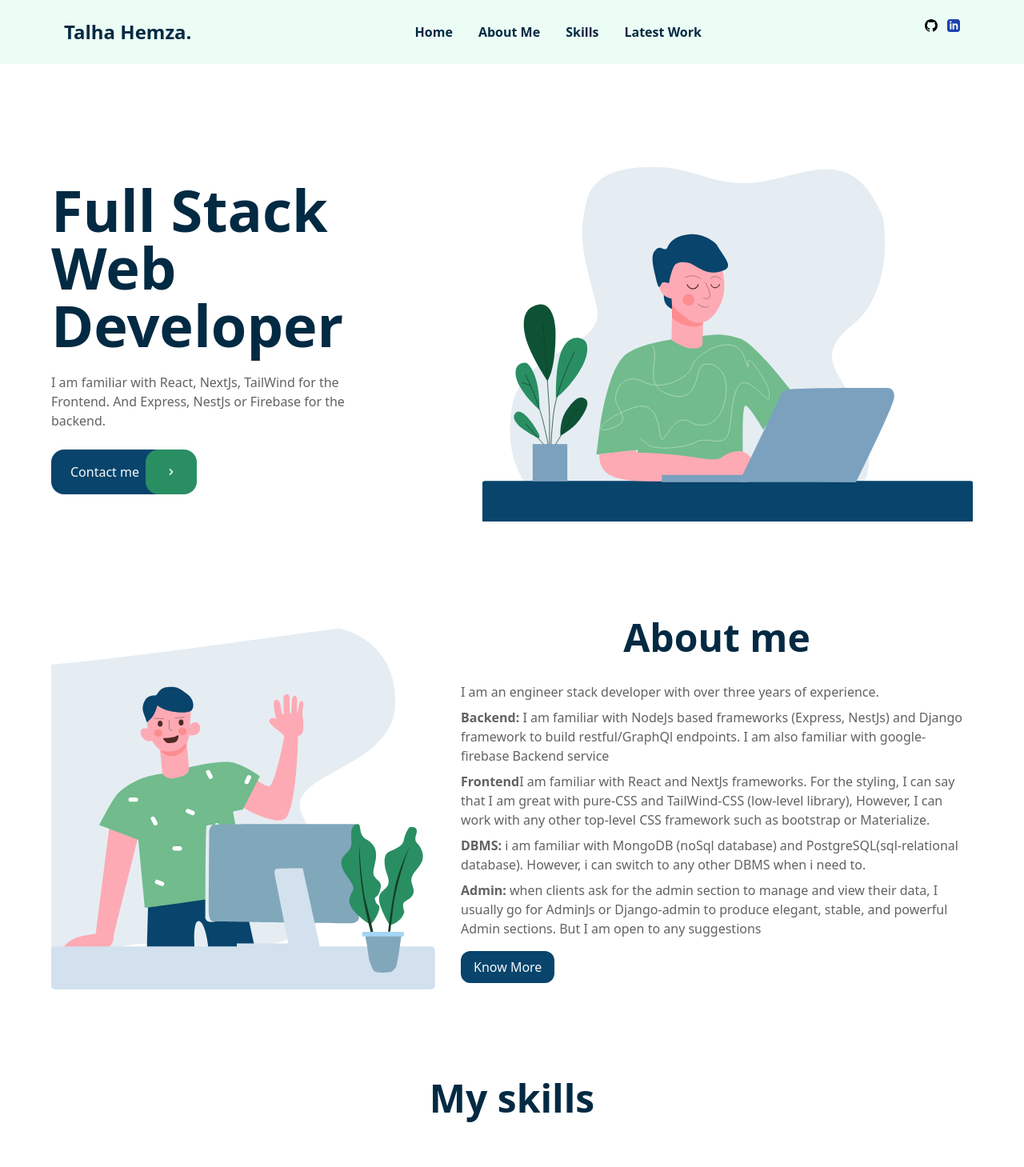
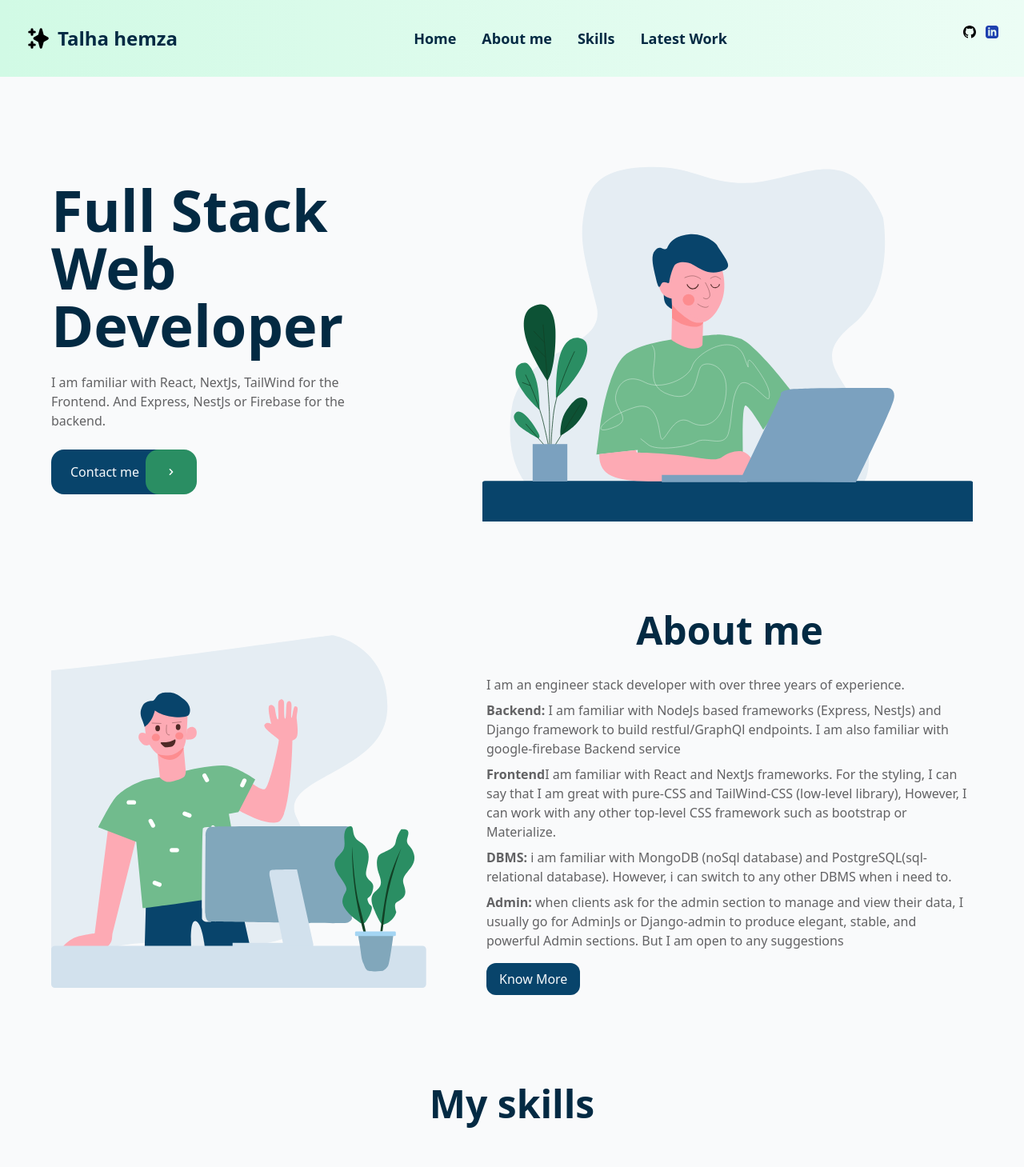
Before and after one commit to bofilio/nexPortfolio, a Next.js app: page / in a window 1280 px wide. Shown: the top 1459 px of the page at 80% size. Built offline with nearby package versions, Linux system fonts and the light colour scheme.

Commit message:
version 1.0

```diff
--- a/components/icons/CloseIcon.js
+++ b/components/icons/CloseIcon.js
@@ -5,7 +5,7 @@ const CloseIcon = ({ className }) => {
         <svg className={className} xmlns="http://www.w3.org/2000/svg"
             viewBox="0 0 18 18">
             <path
-                d="M14.53 4.53l-1.06-1.06L9 7.94 4.53 3.47 3.47 4.53 7.94 9l-4.47 4.47 1.06 1.06L9 10.06l4.47 4.47 1.06-1.06L10.06 9z">
+                d="M14.53 4.53l-1.06-1.06L9 7.94 4.53 3.47 3.47 4.53 7.94 9l-4.47 4.47 1.06 1.06L9 10.06l4.47 4.47 1.06-1.06L10.06 9z" fill="currentColor">
             </path>
         </svg>
     )
--- /dev/null
+++ b/components/icons/MagicIcon.js
@@ -0,0 +1,11 @@
+import React from 'react'
+
+const MagicIcon = ({className}) => {
+    return (
+        <svg xmlns="http://www.w3.org/2000/svg" className={className} viewBox="0 0 20 20" fill="currentColor">
+        <path fillRule="evenodd" d="M5 2a1 1 0 011 1v1h1a1 1 0 010 2H6v1a1 1 0 01-2 0V6H3a1 1 0 010-2h1V3a1 1 0 011-1zm0 10a1 1 0 011 1v1h1a1 1 0 110 2H6v1a1 1 0 11-2 0v-1H3a1 1 0 110-2h1v-1a1 1 0 011-1zM12 2a1 1 0 01.967.744L14.146 7.2 17.5 9.134a1 1 0 010 1.732l-3.354 1.935-1.18 4.455a1 1 0 01-1.933 0L9.854 12.8 6.5 10.866a1 1 0 010-1.732l3.354-1.935 1.18-4.455A1 1 0 0112 2z" clipRule="evenodd" />
+      </svg>
+    )
+}
+
+export default MagicIcon
--- a/components/layout/Footer.js
+++ b/components/layout/Footer.js
@@ -1,14 +1,22 @@
 import React from 'react'
-
+import MagicIcon from '../icons/MagicIcon'
+import LinkedInIcon from "../icons/LinkedInIcon";
+import GithubIcon from "../icons/GithubIcon";
+import MySocialLinks from '../util/MySocialLinks';
 const Footer = () => {
   return (
-        <footer className="bg-green-50 lg:px-16 px-4">
+    <footer className=" bg-gradient-to-r from-green-100 to-green-50 lg:px-16 px-4">
       <div className="flex flex-col mt-28 p-8 h-64  container m-auto">
-          <h1 className="text-dark text-2xl font-bold mb-4">Talha Hemza.</h1>
+        <div className="flex items-center mb-4">
+          <MagicIcon className=" w-8 h-8" />
+          <h1 className="text-dark text-2xl font-bold ">Talha Hemza.</h1>
+        </div>
+
         <p className="text-gray">It's always awsome to bring good ideas online.</p>
         <div className="flex-grow" />
-          <div className="flex items-center text-dark self-center space-x-8">
+        <div className="flex items-center text-dark self-center space-x-8 mb-2">
           <span>email me : hemzatalha@gmail.com</span>
+          <MySocialLinks/>
         </div>
         <hr className=" border-gray-300 w-3/4 self-center" />
       </div>
--- a/components/layout/Header.js
+++ b/components/layout/Header.js
@@ -1,9 +1,12 @@
 import React from 'react'
 import LinkedInIcon from "../icons/LinkedInIcon";
 import GithubIcon from "../icons/GithubIcon";
+
 const Header = () => {
+    const [menuOpen, setMenuOpen] = React.useState(false);
     return (
-        <nav className=" w-full fixed top-0  bg-green-50 lg:px-16 px-4">
+
+        <nav className=" w-full fixed top-0  bg-gradient-to-r from-blue-200 to-blue-50 lg:px-16 px-4">
             <div className="flex items-center justify-between  py-6 px-4 container m-auto">
                 <h1 className="text-dark text-2xl font-bold">Talha Hemza.</h1>
                 <div className="flex items-center space-x-8 font-semibold text-dark">
--- /dev/null
+++ b/components/layout/ResponsiveNavBar.js
@@ -0,0 +1,52 @@
+import React, { useState } from 'react';
+
+import MagicIcon from '../icons/MagicIcon';
+import MySocialLinks from '../util/MySocialLinks';
+
+
+
+
+const sections = ['Home', 'About me', 'Skills', 'Latest Work'];
+const MenuIcon = ({ menuOpen }) => (
+  <svg xmlns="http://www.w3.org/2000/svg" className={`transition duration-200 ease-linear h-8 w-8 ${menuOpen ? 'transform rotate-90' : ''}`} viewBox="0 0 20 20" fill="currentColor">
+    <path fillRule="evenodd" d="M3 7a1 1 0 011-1h12a1 1 0 110 2H4a1 1 0 01-1-1zM3 13a1 1 0 011-1h12a1 1 0 110 2H4a1 1 0 01-1-1z" clipRule="evenodd" />
+  </svg>
+);
+
+
+export const ResponsiveNavBar = () => {
+  const [menuOpen, setMenuOpen] = useState(false);
+  const navLinks = sections.map(
+    section => <a key={section} href={`#${section.replace(" ", "_")}`}
+      className="no-underline text-lg text-dark font-semibold hover:text-gray-600"
+      onClick={() => setMenuOpen(!menuOpen)}
+    >{section}</a>
+    );
+
+  return (
+    <nav className="w-full fixed top-0  bg-gradient-to-r from-green-100 to-green-50  ">
+      {/**menu on large screen */}
+      <div className="flex items-center justify-between p-8">
+        <div className="flex items-center">
+          <MagicIcon className="w-8 h-8 mr-2" />
+          <a href="#home" className="text-2xl font-bold no-underline text-dark hover:text-gray-600"> Talha hemza</a>
+        </div>
+        <nav className="hidden md:block space-x-8">
+          {navLinks}
+        </nav>
+        <button type="button" aria-label="Toggle mobile menu" onClick={() => setMenuOpen(!menuOpen)} className="rounded md:hidden focus:outline-none focus:ring focus:ring-gray-500 focus:ring-opacity-50">
+          <MenuIcon menuOpen={menuOpen} />
+        </button>
+        <MySocialLinks className=" hidden md:flex"/>
+      </div>
+      {/**menu on mobile screen */}
+      {
+        menuOpen &&
+        <nav className="p-4 flex flex-col items-center  space-y-3 md:hidden">
+          {navLinks}
+        </nav>
+
+      }
+    </nav>
+  );
+};
--- a/components/sections/About.js
+++ b/components/sections/About.js
@@ -7,9 +7,9 @@ import CloseIcon from '../icons/CloseIcon'
 
 const About = () => {
     return (
-        <section id="About" className="flex lg:flex-row lg:space-y-0 space-y-8 flex-col items-center w-full justify-around pt-28 space-x-8">
-          <div className="lg:block hidden lg:w-5/12 flex-shrink-0">
-            <img className=" w-full h-auto" src="/img/about2.svg" alt="" />
+        <section id="About_me" className="flex lg:flex-row lg:space-y-0 space-y-8 flex-col items-center w-full justify-around pt-28 space-x-8">
+          <div className=" lg:flex justify-start hidden lg:w-1/2 max-w-lg flex-shrink-0">
+            <img className=" w-11/12 h-auto" src="/img/about2.svg" alt="" />
           </div>
           <div className="flex flex-col items-start space-y-4 flex-grow">
             <h1 className="lg:text-5xl text-3xl self-center font-bold text-dark mb-4">About me</h1>
@@ -45,7 +45,7 @@ const About = () => {
               <Modal className="fixed top-0 items-center justify-center left-0 w-full h-full z-40">
                 <div className=" relative  bg-white lg:max-w-screen-md w-11/12  shadow-lg z-50 max-h-3/4 overflow-y-auto rounded" >
                   <CloseModal className=" z-50 absolute top-8 right-8 ">
-                    <CloseIcon className=" text-gray-800 w-4 h-4" />
+                    <CloseIcon className=" text-red-800 w-4 h-4" />
                   </CloseModal>
                   <div className="flex flex-col space-y-4 lg:p-16 p-4">
                     <h1 className="lg:text-5xl text-3xl font-bold text-dark">Know more</h1>
--- a/components/sections/Banner.js
+++ b/components/sections/Banner.js
@@ -38,7 +38,7 @@ const Banner = () => {
           <Modal className="fixed top-0 left-0 w-full h-full items-center justify-center z-30">
             <div className=" relative flex  items-center bg-white lg:w-full w-11/12 max-w-lg  shadow-lg z-40 py-12 px-8 overflow-y-auto rounded-2xl">
               <CloseModal className=" z-50 absolute top-8 right-8 ">
-                <CloseIcon className=" text-gray-800 w-4 h-4" />
+                <CloseIcon className=" text-red-800 w-4 h-4" />
               </CloseModal>
                 {
                   res_status !=null &&
@@ -60,9 +60,9 @@ const Banner = () => {
                 </div>
                 <div className="flex items-center justify-end space-x-4">
                   <CloseModal>
-                    <button type='button' className="px-4 py-2 bg-error text-light rounded-lg" data-dismiss="modal">Cancel</button>
+                    <button type='button' className="px-4 py-2 bg-red-500 text-light rounded-lg" data-dismiss="modal">Cancel</button>
                   </CloseModal>
-                  <button type='submit' className="px-4 py-2 bg-primary text-light rounded-lg">Send</button>
+                  <button type='submit' className="px-4 py-2 bg-secondary text-light rounded-lg">Send</button>
                 </div>
               </form>
             </div>
--- a/components/sections/Latest.js
+++ b/components/sections/Latest.js
@@ -4,7 +4,7 @@ import ClockIcon from '../icons/ClockIcon'
 import GithubIcon from "../icons/GithubIcon";
 const Latest = () => {
   return (
-        <section id="Latest" className="space-y-8  pt-28">
+    <section id="Latest_Work" className="space-y-8  pt-28">
       <h1 className="text-center lg:text-5xl text-3xl font-bold text-dark">
         Latest work
       </h1>
@@ -12,7 +12,7 @@ const Latest = () => {
 
         <div className=" flex flex-shrink-0 m-2 flex-col text-xs border-2 border-gray-300 space-y-2 w-60  bg-white shadow-xl rounded-xl p-4">
           <div className="flex justify-center items-center">
-                <img className=" w-full h-40 " src="/media/restau.png" />
+            <img className=" w-full h-40 " src="/img/banner.svg" />
           </div>
           <h1 className="self-center text-gray font-bold text-lg">My portfolio</h1>
           <p className="text-gray text-center">This is the current portfolio you are in</p>
@@ -28,22 +28,23 @@ const Latest = () => {
           </div>
 
           <div className="flex items-center justify-center space-x-2">
-                <a className=" flex items-center border-2 border-gray-800 p-2 rounded-md space-x-2 text-gray-800"
-                  href="https://github.com/bofilio/restaurant_landing">
+            <a className=" flex items-center border-2 border-gray-800 p-2 rounded-md space-x-2 hover:bg-gray-800 hover:text-gray-100 text-gray-800"
+              href="https://github.com/bofilio/nexPortfolio">
               <GithubIcon className="w-4 h-4" />
             </a>
-                <a className="flex items-center border-2 border-blue-600  p-2 rounded-md space-x-2 text-blue-600"
-                  href="https://bofilio.github.io/restaurant_landing/">
+            <a className="flex items-center border-2 p-2 rounded-md space-x-2 border-blue-500 hover:bg-blue-500 hover:text-gray-100 text-blue-600"
+              href="#">
               <DemoIcon className="w-4 h-4" />
             </a>
           </div>
         </div>
+
         <div className=" flex flex-shrink-0 m-2 flex-col text-xs border-2 border-gray-300 space-y-2 w-60  bg-white shadow-xl rounded-xl p-4">
           <div className="flex justify-center items-center">
             <img className=" w-full h-40 " src="/media/restau.png" />
           </div>
           <h1 className="self-center text-gray font-bold text-lg">Restaurant Landing</h1>
-              <p className="text-gray text-center"> Restaurant Landing page based on a Figma sesign</p>
+          <p className="text-gray text-center"> Restaurant Landing page based on a Figma design</p>
           <div className=" flex items-center justify-center space-x-2 font-bold text-gray ">
             <ClockIcon className="w-5 h-5" />
             <span>One week</span>
@@ -54,11 +55,11 @@ const Latest = () => {
           </div>
 
           <div className="flex items-center justify-center space-x-2">
-                <a className=" flex items-center border-2 border-gray-800 p-2 rounded-md space-x-2 text-gray-800"
+            <a className=" flex items-center border-2 border-gray-800 p-2 rounded-md space-x-2 hover:bg-gray-800 hover:text-gray-100 text-gray-800"
               href="https://github.com/bofilio/restaurant_landing">
               <GithubIcon className="w-4 h-4" />
             </a>
-                <a className="flex items-center border-2 border-blue-600  p-2 rounded-md space-x-2 text-blue-600"
+            <a className="flex items-center border-2 p-2 rounded-md space-x-2 border-blue-500 hover:bg-blue-500 hover:text-gray-100 text-blue-600 "
               href="https://bofilio.github.io/restaurant_landing/">
               <DemoIcon className="w-4 h-4" />
             </a>
@@ -70,23 +71,23 @@ const Latest = () => {
             <img className=" w-full h-40 " src="/media/delivery.png" />
           </div>
           <h1 className=" self-center text-gray font-bold text-lg">Food Delivery Service</h1>
-              <p className="text-gray text-center"> Delivery food service website, was devoloped based on a given Figma sesign</p>
+          <p className="text-gray text-center"> Delivery food service website</p>
           <div className=" flex items-center justify-center space-x-2  font-bold text-gray ">
             <ClockIcon className="w-5 h-5" />
             <span>One Month</span>
           </div>
-              <div className=" flex items-center justify-center flex-wrap space-x-2 space-y-1 text-gray flex-grow">
-                <span className="p-1 rounded-lg  bg-gray-200 text-gray-600 "> NextJs</span>
-                <span className="p-1 rounded-lg bg-blue-200 text-blue-600 "> TailWind</span>
-                <span className="p-1 rounded-lg bg-red-200 text-red-600 "> Scss</span>
-                <span className="p-1 rounded-lg bg-green-200 text-green-600"> Ci-Cd</span>
+          <div className=" flex items-center justify-center flex-wrap text-gray flex-grow">
+            <span className="p-1 rounded-lg bg-gray-200 text-gray-600 m-1"> NextJs</span>
+            <span className="p-1 rounded-lg bg-blue-200 text-blue-600 m-1"> TailWind</span>
+            <span className="p-1 rounded-lg bg-red-200 text-red-600 m-1"> Scss</span>
+            <span className="p-1 rounded-lg bg-green-200 text-green-600 m-1"> Ci-Cd</span>
           </div>
           <div className="flex items-center justify-center space-x-2">
-                <a className=" flex items-center border-2 border-gray-800 p-2 rounded-md space-x-2 text-gray-800"
+            <a className=" flex items-center border-2 border-gray-800  p-2 rounded-md space-x-2 hover:bg-gray-800 hover:text-gray-100 text-gray-800"
               href="https://github.com/bofilio/delivery-next">
               <GithubIcon className="w-4 h-4" />
             </a>
-                <a className="flex items-center border-2 border-blue-600  p-2 rounded-md space-x-2 text-blue-600"
+            <a className="flex items-center border-2   p-2 rounded-md space-x-2 border-blue-500 hover:bg-blue-500 hover:text-gray-100 text-blue-600"
               href="https://delivery-next-596t7clk3-bofilio.vercel.app/">
               <DemoIcon className="w-4 h-4" />
             </a>
--- /dev/null
+++ b/components/util/MySocialLinks.js
@@ -0,0 +1,17 @@
+import LinkedInIcon from "../icons/LinkedInIcon";
+import GithubIcon from "../icons/GithubIcon";
+const MySocialLinks = ({ className }) => {
+    return (
+        <div className={"md:flex hidden items-center space-x-3 self-start text-xs" + " " + className}>
+            <a href="https://github.com/bofilio" className="no-underline">
+                <GithubIcon className="w-4 h-4" />
+            </a>
+            <a href="https://www.linkedin.com/in/hemza-talha-3527a5224" className="no-underline">
+                <LinkedInIcon className=" w-4 h-4 text-blue-800" />
+            </a>
+
+        </div>
+    )
+}
+
+export default MySocialLinks
--- a/pages/index.js
+++ b/pages/index.js
@@ -21,14 +21,15 @@ import Latest from '../components/sections/Latest';
 import Footer from '../components/layout/Footer';
 import Main from '../components/layout/Main';
 import Header from '../components/layout/Header';
+import { ResponsiveNavBar } from '../components/layout/ResponsiveNavBar';
 export default function Home() {
 
   return (
-    <div>
+    <div className="bg-gray-50">
 
-      {/**Navigation */}
-      <Header/>
+      {/**Navigation <Header/>*/}
 
+    <ResponsiveNavBar/>
       {/**Main */}
       <Main>
         {/**Banner Section */}
```
Also changed, not shown: components/icons/DjangoIcon.js (+1 -1 lines), 1 other file (tests, documents, lock files or other folders). Lines whose indentation alone changed are shown as unchanged.
